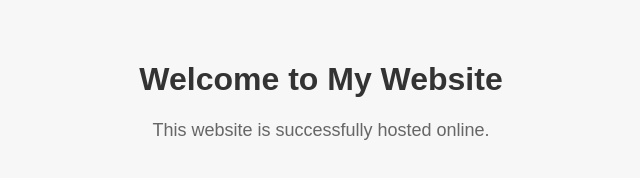
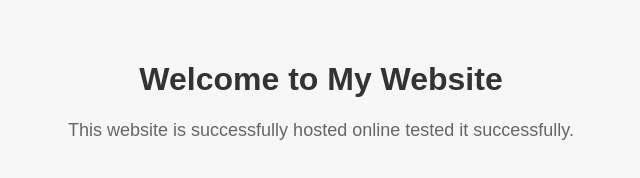
Before and after one commit to suresh04-tech/banking-app-backend, a website: page frontend/index.html in a window 1280 px wide. Shown: the whole page, without its empty margins (319-959 px from the left). Drawn offline with Linux system fonts and the light colour scheme.

Commit message:
added html

```diff
--- a/frontend/index.html
+++ b/frontend/index.html
@@ -23,6 +23,6 @@
 </head>
 <body>
     <h1>Welcome to My Website</h1>
-    <p>This website is successfully hosted online.</p>
+    <p>This website is successfully hosted online  tested it successfully.</p>
 </body>
 </html>
```
